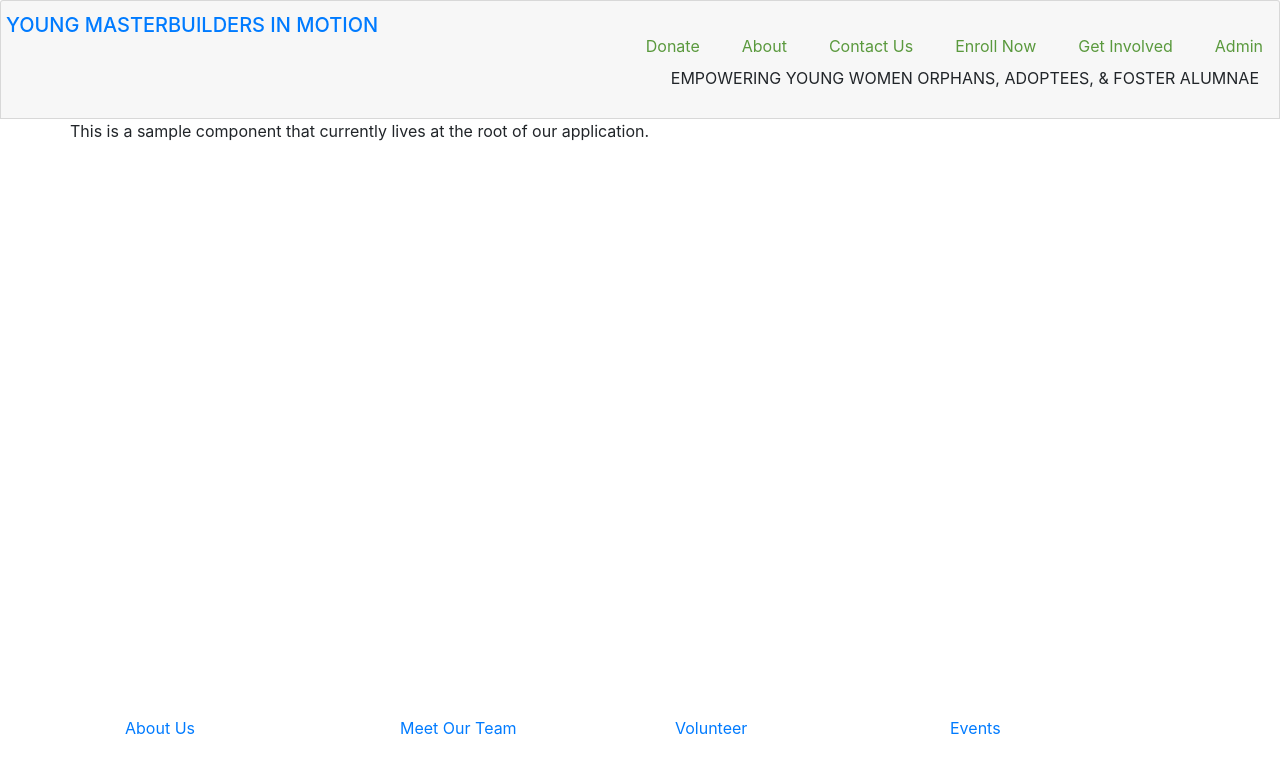
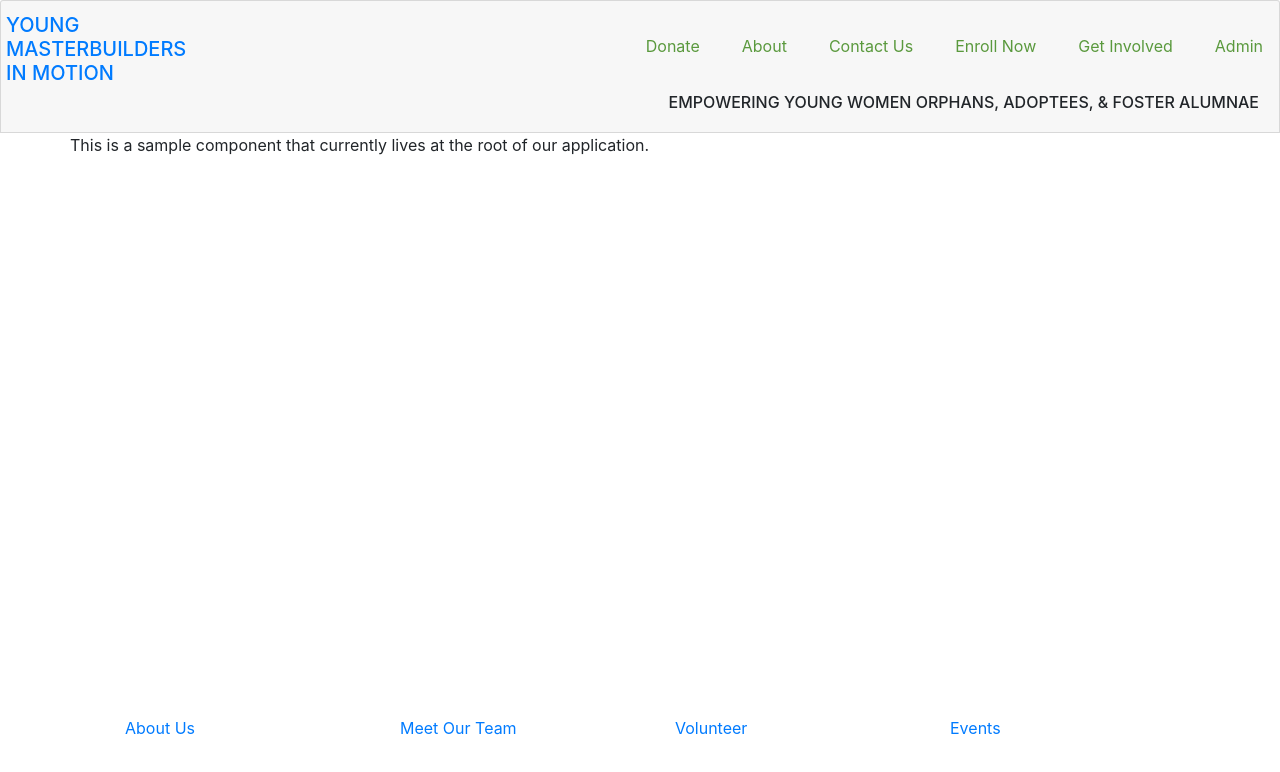
Before and after one commit to the-difference-engine/ymim, a React (Create React App) app in the folder frontend/: page / in a window 1280 px wide. Shown: the top 772 px of the page. Built offline with nearby package versions, Linux system fonts and the light colour scheme.

Commit message:
header items moved around.

```diff
--- a/frontend/src/components/Header/index.js
+++ b/frontend/src/components/Header/index.js
@@ -10,7 +10,7 @@ class Header extends Component {
       <header class="card card-header">
       <div class="row">
         <Link to="/">
-          <h1 className="org-name">YOUNG MASTERBUILDERS IN MOTION</h1>
+          <h1 className="org-name">YOUNG<br></br>MASTERBUILDERS<br></br>IN MOTION</h1>
         </Link>
         <nav class="ml-auto">
           <ul className="nav-links"  class="nav nav-tabs card-header-tabs">
@@ -97,7 +97,7 @@ class Header extends Component {
           exact
           path="/"
           render={() => (
-            <p class="ml-auto">EMPOWERING YOUNG WOMEN ORPHANS, ADOPTEES, & FOSTER ALUMNAE</p>
+            <h6 class="ml-auto">EMPOWERING YOUNG WOMEN ORPHANS, ADOPTEES, & FOSTER ALUMNAE</h6>
           )}
         />
       </header>
```
